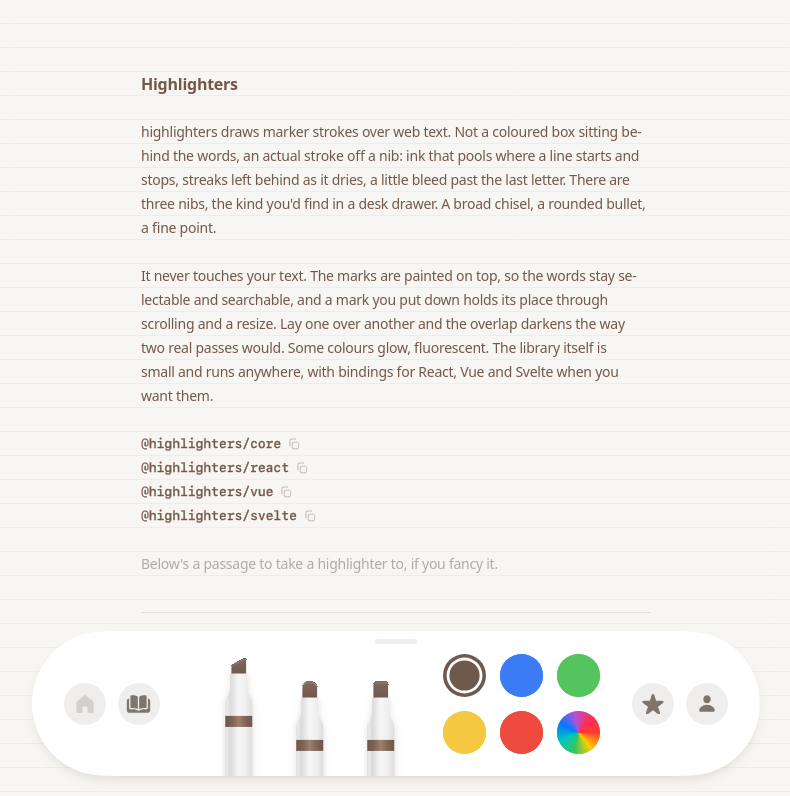
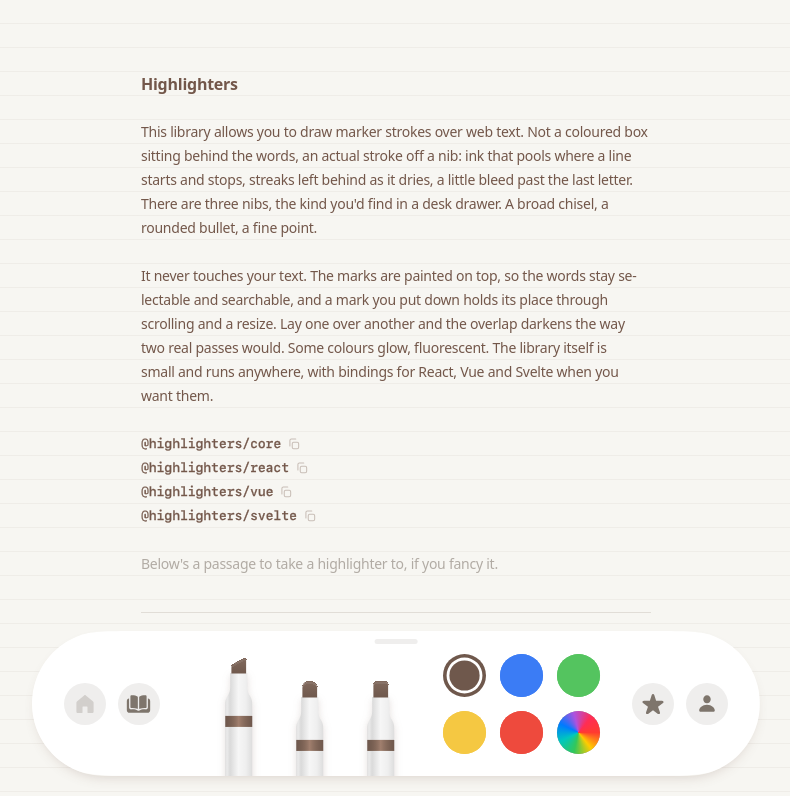
Before and after one commit to JaceThings/Highlighters, a React (Vite) app in the folder apps/website/: page / in a window 1280 px wide. Shown: the top 796 px of the page, without its empty margins (244-1034 px from the left). Built offline with nearby package versions, Linux system fonts and the light colour scheme.

Commit message:
fix(website): reword the homepage intro opening line
Open with 'This library allows you to draw marker strokes over web text' instead of leading with the lowercase brand name.

```diff
--- a/apps/website/src/pages/Home.tsx
+++ b/apps/website/src/pages/Home.tsx
@@ -19,7 +19,7 @@ import { creditLine, pickNextExcerpt } from "./excerpts.ts";
 // from <body>.
 
 const INTRO =
-  "highlighters draws marker strokes over web text. Not a coloured box sitting behind the words, an actual stroke off a nib: ink that pools where a line starts and stops, streaks left behind as it dries, a little bleed past the last letter. There are three nibs, the kind you'd find in a desk drawer. A broad chisel, a rounded bullet, a fine point.";
+  "This library allows you to draw marker strokes over web text. Not a coloured box sitting behind the words, an actual stroke off a nib: ink that pools where a line starts and stops, streaks left behind as it dries, a little bleed past the last letter. There are three nibs, the kind you'd find in a desk drawer. A broad chisel, a rounded bullet, a fine point.";
 
 const FEATURES =
   "It never touches your text. The marks are painted on top, so the words stay selectable and searchable, and a mark you put down holds its place through scrolling and a resize. Lay one over another and the overlap darkens the way two real passes would. Some colours glow, fluorescent. The library itself is small and runs anywhere, with bindings for React, Vue and Svelte when you want them.";
```
